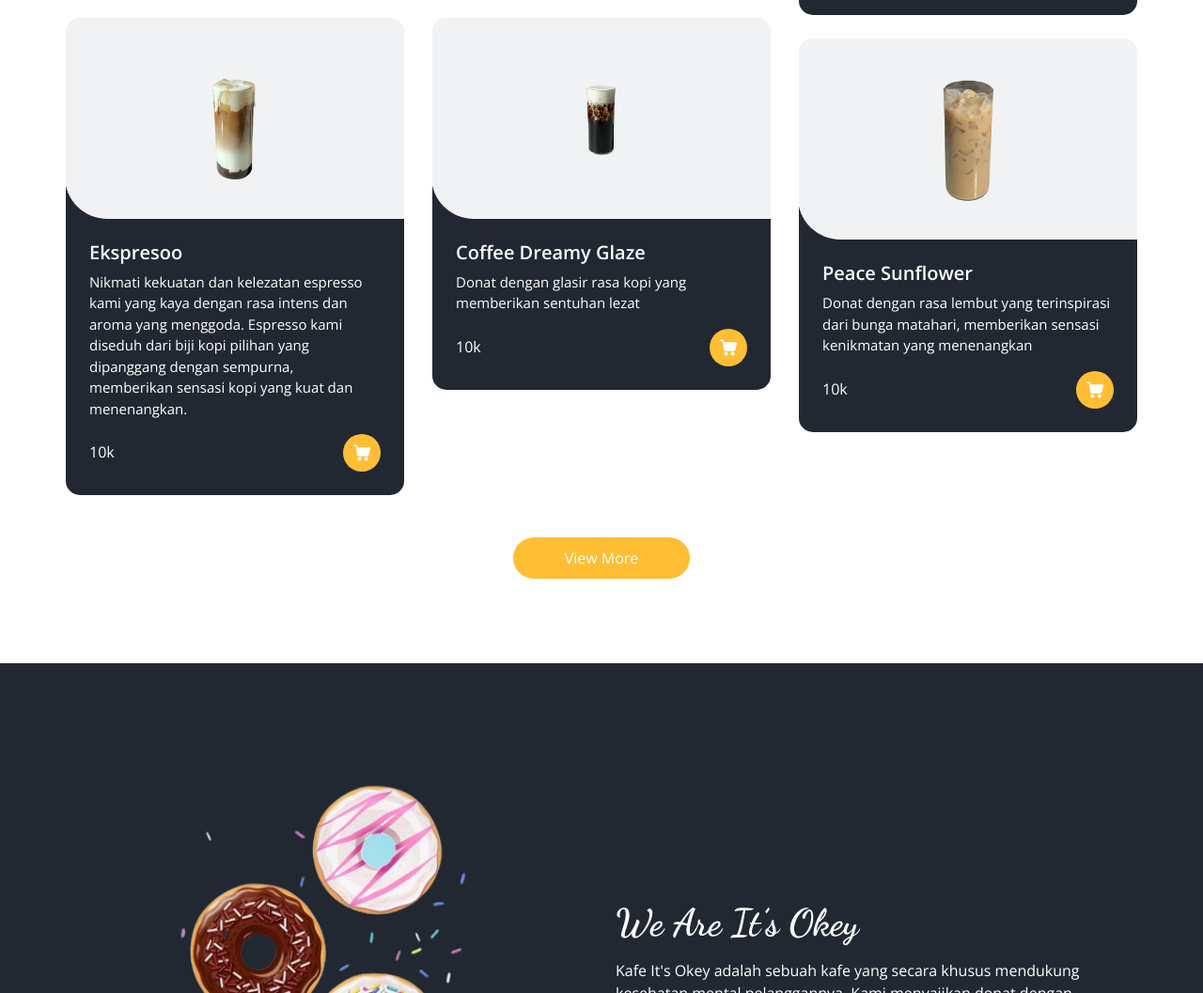
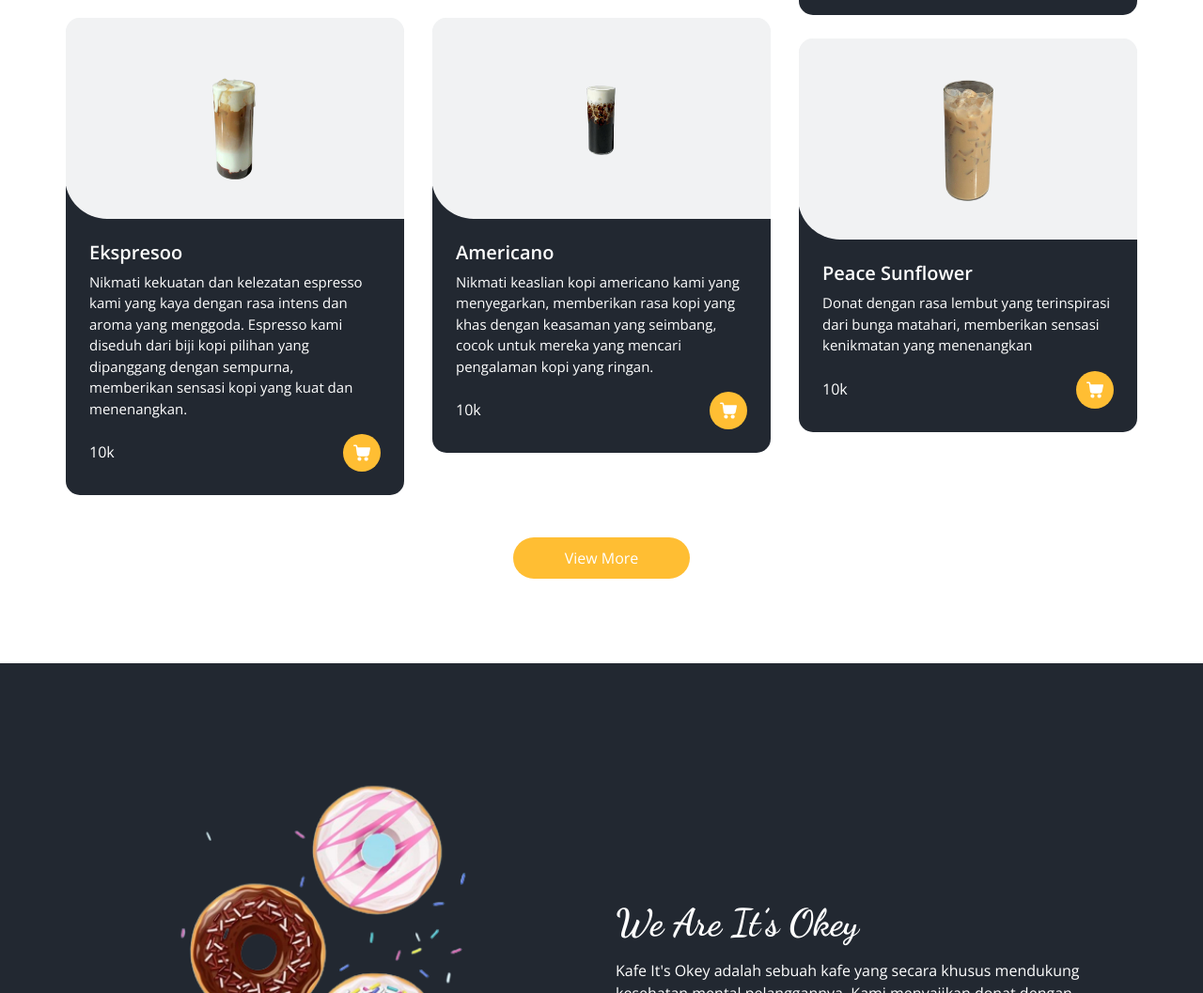
Before and after one commit to Zxcfzxcf/Its-Okey, a plain HTML site: page index.html in a window 1280 px wide. Shown: the part 3059-4116 px from the top of the page at 94% size. Drawn offline with nearby package versions, Linux system fonts and the light colour scheme; some packages are replaced by stand-ins of ours.

Commit message:
Update index.html

```diff
--- a/index.html
+++ b/index.html
@@ -1342,10 +1342,12 @@
                 </div>
                 <div class="detail-box">
                   <h5>
-                    Coffee Dreamy Glaze
+                    Americano
                   </h5>
                   <p>
-                    Donat dengan glasir rasa kopi yang memberikan sentuhan lezat
+                    Nikmati keaslian kopi americano kami yang menyegarkan,
+                    memberikan rasa kopi yang khas dengan keasaman yang seimbang,
+                    cocok untuk mereka yang mencari pengalaman kopi yang ringan.
                   </p>
                   <div class="options">
                     <h6>
```
